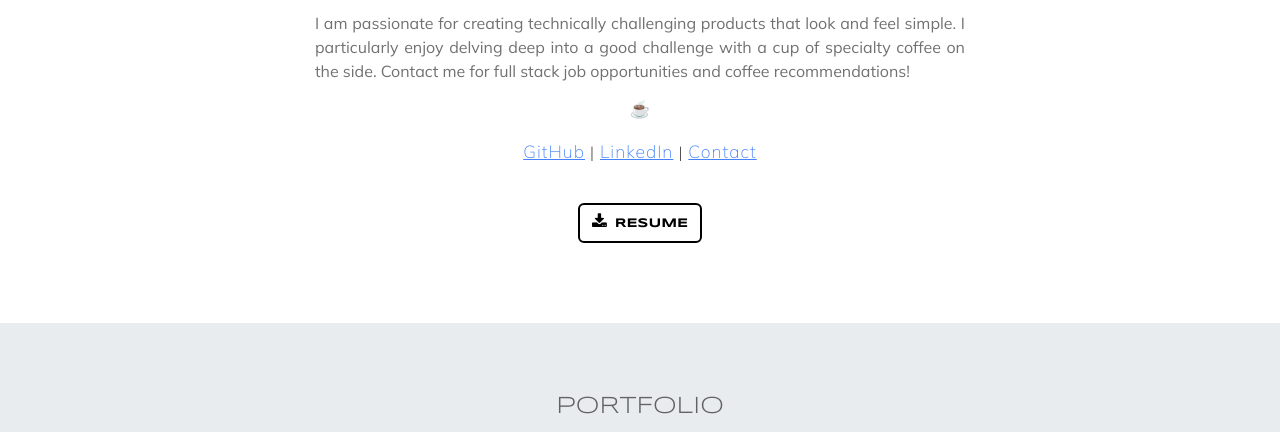
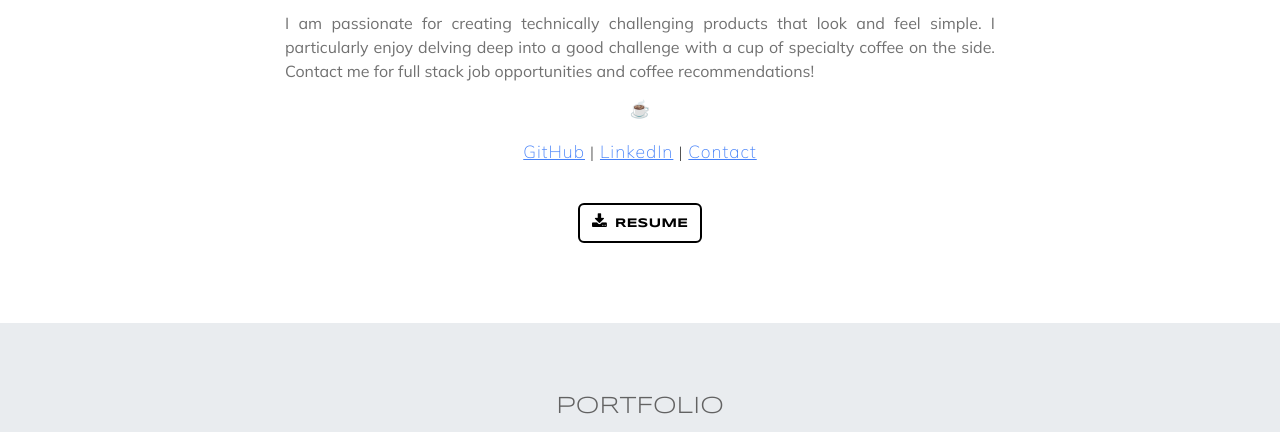
Before and after one commit to edumana/portfolio, a plain HTML site: page index.html in a window 1280 px wide. Shown: the part 351-783 px from the top of the page. Drawn offline with nearby package versions, Linux system fonts and the light colour scheme.

Commit message:
ads some touches

```diff
--- a/assets/css/main.css
+++ b/assets/css/main.css
@@ -16,8 +16,8 @@
   max-width: 750px;
   margin: auto;
   padding-bottom: 10vh;
-  padding-left: 50px;
-  padding-right: 50px;
+  padding-left: 20px;
+  padding-right: 20px;
 }
 
 .container{
```
